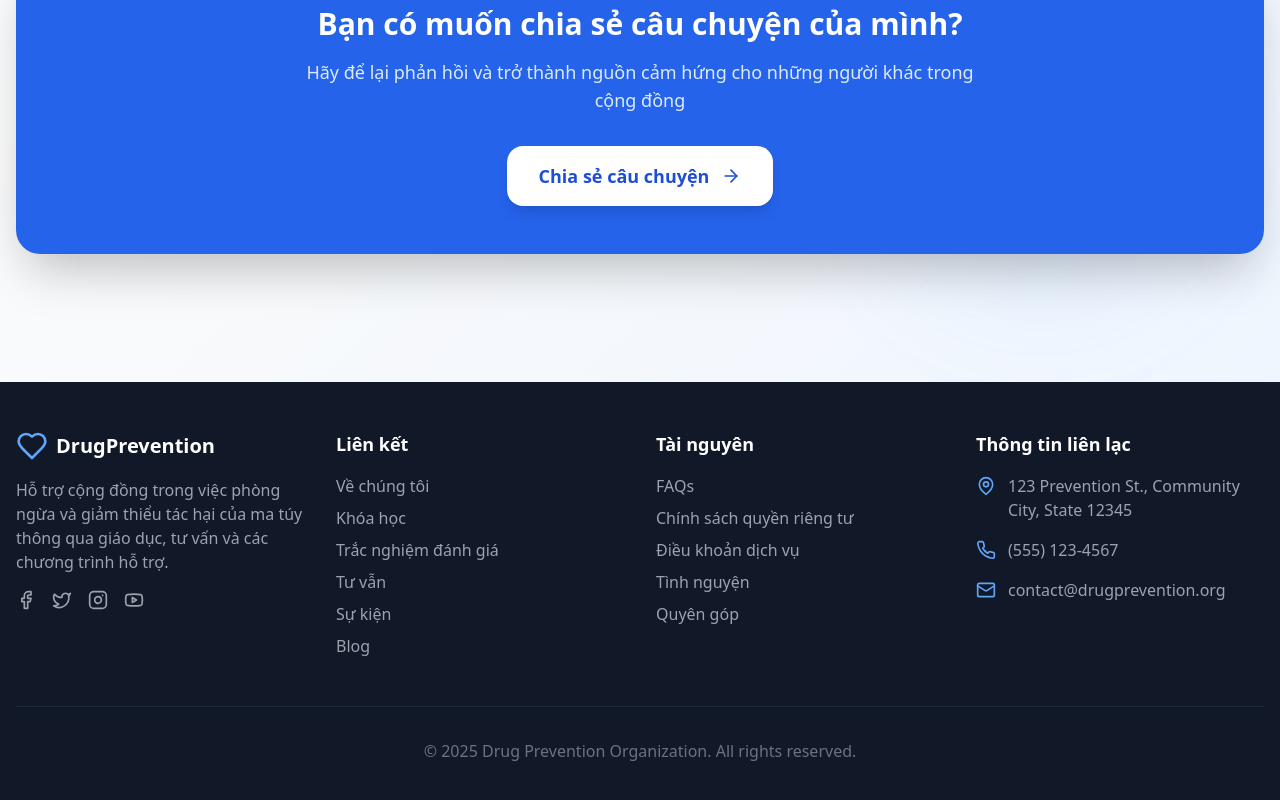
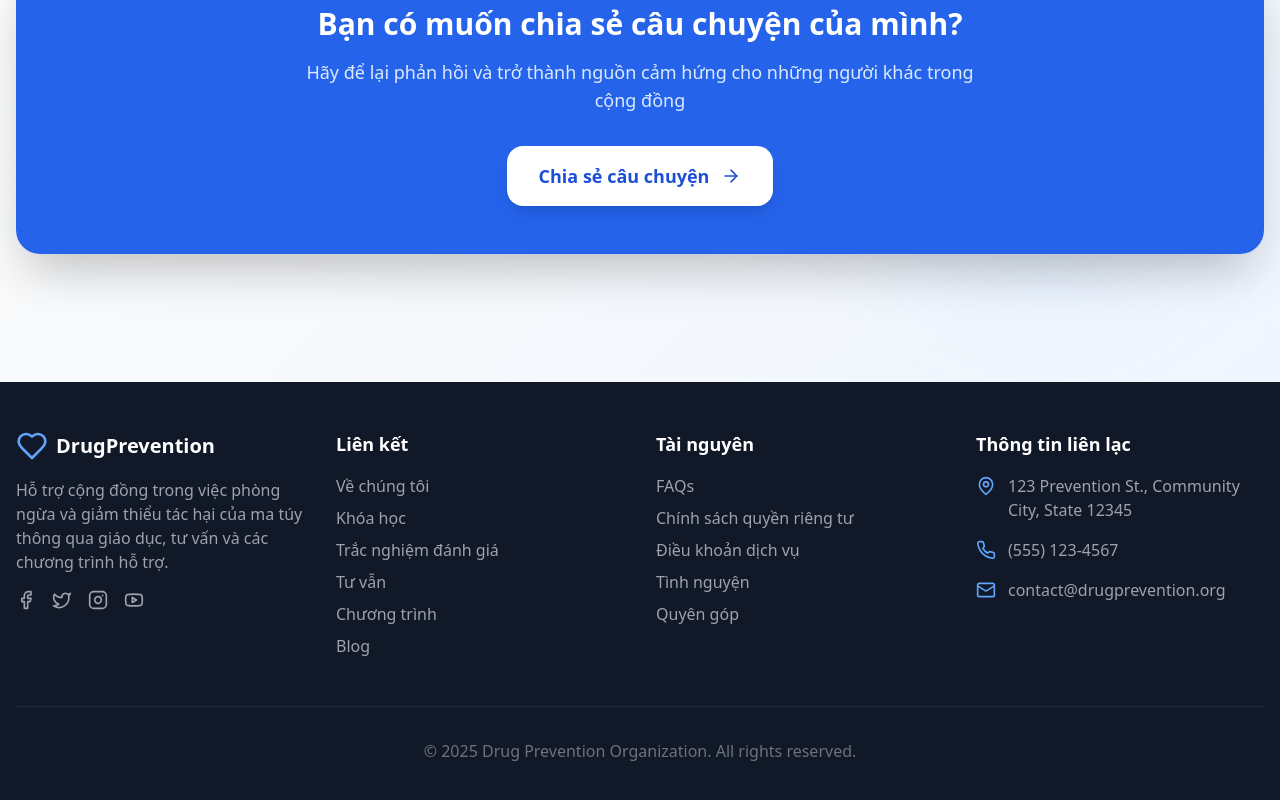
Before and after one commit to Rinnn465/DrugUsePreventionProject, a React (Vite) app in the folder client/: page / in a window 1280 px wide. Shown: the part 4984-5784 px from the top of the page. Built offline with nearby package versions, Linux system fonts and the light colour scheme; no server answers.

Commit message:
refactor: Update terminology from "event" to "program" across various components and pages for consistency

```diff
--- a/client/src/components/AdminLayout.tsx
+++ b/client/src/components/AdminLayout.tsx
@@ -34,9 +34,9 @@ const AdminLayout: React.FC<AdminLayoutProps> = ({ children }) => {
         {
             label: user?.RoleName === 'Consultant' ? "Dashboard" : "Bảng điều khiển",
             icon: Home,
-            link: user?.RoleName === 'Staff' ? '/staff' :
+            link: user?.RoleName === 'Staff' ? '/roles/staff' :
                 user?.RoleName === 'Manager' ? '/manager' : user?.RoleName === 'Consultant' ? '/consultant' : '/admin',
-            isActive: (user?.RoleName === 'Staff' && location.pathname === '/staff') ||
+            isActive: (user?.RoleName === 'Staff' && location.pathname === '/roles/staff') ||
                 (user?.RoleName === 'Admin' && location.pathname === '/admin') ||
                 (user?.RoleName === 'Manager' && location.pathname === '/manager') ||
                 (user?.RoleName === 'Consultant' && location.pathname === '/consultant')
@@ -50,7 +50,7 @@ const AdminLayout: React.FC<AdminLayoutProps> = ({ children }) => {
                 isActive: location.pathname.includes('/article-manage')
             },
             {
-                label: "Quản lý chương trình cộng đồng",
+                label: "Quản lý chương trình",
                 icon: Calendar,
                 link: `/roles/${user?.RoleID}/program-manage`,
                 isActive: location.pathname.includes('/program-manage')
@@ -76,12 +76,6 @@ const AdminLayout: React.FC<AdminLayoutProps> = ({ children }) => {
                 link: `/roles/${user?.RoleID}/program-manage`,
                 isActive: location.pathname.includes('/program-manage')
             },
-            {
-                label: "Báo cáo & Phân tích",
-                icon: Settings,
-                link: `/roles/${user?.RoleID}/reports`,
-                isActive: location.pathname.includes('/reports')
-            }
         ] : []),
         // Hiển thị đầy đủ cho Admin
         ...(user?.RoleName === 'Admin' ? [
--- a/client/src/components/Footer.tsx
+++ b/client/src/components/Footer.tsx
@@ -47,7 +47,7 @@ const Footer: React.FC = () => {
                 <Link to="/appointments" className="text-gray-400 hover:text-white transition-colors">Tư vẫn</Link>
               </li>
               <li>
-                <Link to="/programs" className="text-gray-400 hover:text-white transition-colors">Sự kiện</Link>
+                <Link to="/programs" className="text-gray-400 hover:text-white transition-colors">Chương trình</Link>
               </li>
               <li>
                 <Link to="/blog" className="text-gray-400 hover:text-white transition-colors">Blog</Link>
--- a/client/src/pages/DashBoardPage.tsx
+++ b/client/src/pages/DashBoardPage.tsx
@@ -383,7 +383,7 @@ const DashBoardPage: React.FC = () => {
         setEnrolledEvents(eventsData);
       } catch (error) {
         console.error('Error fetching enrolled events:', error);
-        toast.error('Không thể tải danh sách sự kiện đã đăng ký');
+        toast.error('Không thể tải danh sách chương trình đã đăng ký');
         setEnrolledEvents([]);
       } finally {
         setIsLoadingEvents(false);
@@ -924,9 +924,9 @@ const DashBoardPage: React.FC = () => {
             <Link to={`/dashboard/${userId}/events`} className="group bg-gradient-to-br from-green-50 to-emerald-50 rounded-2xl shadow-sm p-6 hover:shadow-lg transition-all duration-300 hover:scale-105 block border border-green-100">
               <div className="flex items-center justify-between">
                 <div>
-                  <p className="text-green-700 text-sm font-semibold">Sự kiện tham gia</p>
+                  <p className="text-green-700 text-sm font-semibold">Chương trình tham gia</p>
                   <p className="text-3xl font-bold text-green-900 mt-2">{enrolledEvents.length}</p>
-                  <p className="text-green-600 text-xs mt-1">Sự kiện đã đăng ký</p>
+                  <p className="text-green-600 text-xs mt-1">chương trình đã đăng ký</p>
                 </div>
                 <div className="h-14 w-14 bg-gradient-to-br from-green-500 to-emerald-600 rounded-xl flex items-center justify-center group-hover:scale-110 transition-transform">
                   <Users className="h-7 w-7 text-white" />
@@ -1153,8 +1153,8 @@ const DashBoardPage: React.FC = () => {
                   <Users className="h-6 w-6 text-white" />
                 </div>
                 <div>
-                  <h1 className="text-3xl font-bold text-gray-900">Sự kiện của tôi</h1>
-                  <p className="text-gray-600">Theo dõi các sự kiện đã tham gia và sắp tới</p>
+                  <h1 className="text-3xl font-bold text-gray-900">Chương trình của tôi</h1>
+                  <p className="text-gray-600">Theo dõi các chương trình đã tham gia và sắp tới</p>
                 </div>
               </div>
             </div>
@@ -1164,7 +1164,7 @@ const DashBoardPage: React.FC = () => {
               {isLoadingEvents ? (
                 <div className="text-center py-16">
                   <div className="animate-spin rounded-full h-16 w-16 border-4 border-green-200 border-t-green-600 mx-auto"></div>
-                  <p className="text-gray-600 mt-6 text-lg">Đang tải sự kiện...</p>
+                  <p className="text-gray-600 mt-6 text-lg">Đang tải chương trình...</p>
                 </div>
               ) : enrolledEvents.length > 0 ? (
                 <div className="space-y-6">
@@ -1190,7 +1190,7 @@ const DashBoardPage: React.FC = () => {
                           )}
                         </div>
 
-                        {/* Event Content */}
+                        {/* Program Content */}
                         <div className="flex-1 p-8">
                           <div className="flex justify-between items-start mb-4">
                             <div className="flex-1">
@@ -1262,14 +1262,14 @@ const DashBoardPage: React.FC = () => {
                   <div className="h-24 w-24 bg-gradient-to-br from-green-100 to-emerald-100 rounded-2xl flex items-center justify-center mx-auto mb-6">
                     <Users className="h-12 w-12 text-green-500" />
                   </div>
-                  <h3 className="text-2xl font-bold text-gray-900 mb-3">Chưa có sự kiện nào</h3>
-                  <p className="text-gray-600 mb-8 text-lg">Bạn chưa tham gia sự kiện nào. Hãy khám phá các sự kiện thú vị!</p>
+                  <h3 className="text-2xl font-bold text-gray-900 mb-3">Chưa có chương trình nào</h3>
+                  <p className="text-gray-600 mb-8 text-lg">Bạn chưa tham gia chương trình nào. Hãy khám phá các chương trình thú vị!</p>
                   <Link
                     to="/community-programs"
                     className="inline-flex items-center space-x-3 px-8 py-4 bg-gradient-to-r from-green-600 to-emerald-600 text-white text-lg font-semibold rounded-xl hover:from-green-700 hover:to-emerald-700 transition-all duration-200 shadow-lg hover:shadow-xl"
                   >
                     <Users className="h-5 w-5" />
-                    <span>Tham gia sự kiện</span>
+                    <span>Tham gia chương trình</span>
                   </Link>
                 </div>
               )}
--- a/client/src/pages/HomePage.tsx
+++ b/client/src/pages/HomePage.tsx
@@ -269,7 +269,7 @@ const HomePage: React.FC = () => {
                   Ngày Hội Cộng Đồng
                 </h3>
                 <p className="text-gray-600 mb-6 text-lg leading-relaxed flex-grow">
-                  Sự kiện mở rộng với nhiều hoạt động, tài liệu giáo dục và sàng lọc dành cho mọi người trong cộng đồng.
+                  Chương trình mở rộng với nhiều hoạt động, tài liệu giáo dục và sàng lọc dành cho mọi người trong cộng đồng.
                 </p>
                 <div className="mt-auto">
                   <div className="flex items-center gap-1 text-gray-500 text-sm mb-4">
--- a/client/src/pages/management/RolePage.tsx
+++ b/client/src/pages/management/RolePage.tsx
@@ -2,6 +2,7 @@ import React from "react";
 import { useParams } from "react-router-dom";
 import AdminPage from "./AdminPage";
 import ManagerPage from "./ManagerPage";
+import StaffPage from "./StaffPage";
 import DashBoardPage from "../DashBoardPage";
 
 const RolePage: React.FC = () => {
@@ -14,6 +15,8 @@ const RolePage: React.FC = () => {
             return <DashBoardPage />;
         case "manager":
             return <ManagerPage />
+        case "staff":
+            return <StaffPage />
         default:
             return null;
     }
--- a/client/src/pages/program/CommunityProgramDetailsPage.tsx
+++ b/client/src/pages/program/CommunityProgramDetailsPage.tsx
@@ -291,7 +291,7 @@ const CommunityProgramDetails: React.FC = () => {
             <div className="animate-spin rounded-full h-20 w-20 border-4 border-blue-200 border-t-blue-600 mx-auto"></div>
             <div className="absolute inset-0 rounded-full bg-gradient-to-r from-blue-500 to-indigo-600 opacity-20 animate-pulse"></div>
           </div>
-          <p className="mt-6 text-lg font-medium text-blue-800">Đang tải thông tin sự kiện...</p>
+          <p className="mt-6 text-lg font-medium text-blue-800">Đang tải thông tin chương trình...</p>
           <p className="text-sm text-blue-600 mt-2">Vui lòng chờ trong giây lát</p>
         </div>
       </div>
@@ -499,7 +499,7 @@ const CommunityProgramDetails: React.FC = () => {
                       className="w-full inline-flex items-center justify-center px-6 py-4 bg-gradient-to-r from-blue-600 to-indigo-600 text-white font-medium rounded-xl hover:from-blue-700 hover:to-indigo-700 transition-all duration-200 shadow-lg hover:shadow-xl transform hover:-translate-y-0.5"
                     >
                       <Users className="h-5 w-5 mr-2" />
-                      Tham gia sự kiện
+                      Tham gia chương trình
                     </button>
                   )}
 
@@ -548,7 +548,7 @@ const CommunityProgramDetails: React.FC = () => {
                     <UserIcon className="h-8 w-8 text-blue-600" />
                   </div>
                   <h3 className="text-lg font-bold text-gray-900 mb-2">Đăng nhập để tham gia</h3>
-                  <p className="text-gray-600 mb-4">Bạn cần đăng nhập để có thể đăng ký tham gia sự kiện này.</p>
+                  <p className="text-gray-600 mb-4">Bạn cần đăng nhập để có thể đăng ký tham gia chương trình này.</p>
                   <Link
                     to="/login"
                     className="inline-flex items-center px-6 py-3 bg-blue-600 text-white font-medium rounded-lg hover:bg-blue-700 transition-colors"
--- a/client/src/pages/survey/SurveyAfterEventPage.tsx
+++ b/client/src/pages/survey/SurveyAfterEventPage.tsx
@@ -107,7 +107,7 @@ const SurveyAfterEventPage: React.FC = () => {
                 Khảo Sát Sau Chương Trình
             </h1>
             <h2 className="text-2xl font-semibold text-center mb-6 text-gray-700">
-                {programData?.ProgramName || 'Đang tải tên sự kiện...'}
+                {programData?.ProgramName || 'Đang tải tên chương trình...'}
             </h2>
 
             <form className="space-y-6" onSubmit={handleSubmit}>
--- a/client/src/pages/survey/SurveyBeforeEventPage.tsx
+++ b/client/src/pages/survey/SurveyBeforeEventPage.tsx
@@ -116,7 +116,7 @@ const SurveyBeforeEventPage = () => {
                 Khảo Sát Trước Khi Tham Gia Chương Trình Cộng Đồng
             </h1>
             <h2 className="text-2xl font-semibold text-center mb-6 text-gray-700">
-                {programData?.ProgramName || 'Đang tải tên sự kiện...'}
+                {programData?.ProgramName || 'Đang tải tên chương trình...'}
             </h2>
 
             <form className="space-y-6" onSubmit={handleSubmit}>
```
Also changed, not shown: client/src/App.tsx (+29 -29 lines), client/src/pages/management/ManagerPage.tsx (+1 -14 lines), client/src/pages/management/StaffPage.tsx (+1 -57 lines), 1 other file (tests, documents, lock files or other folders).
